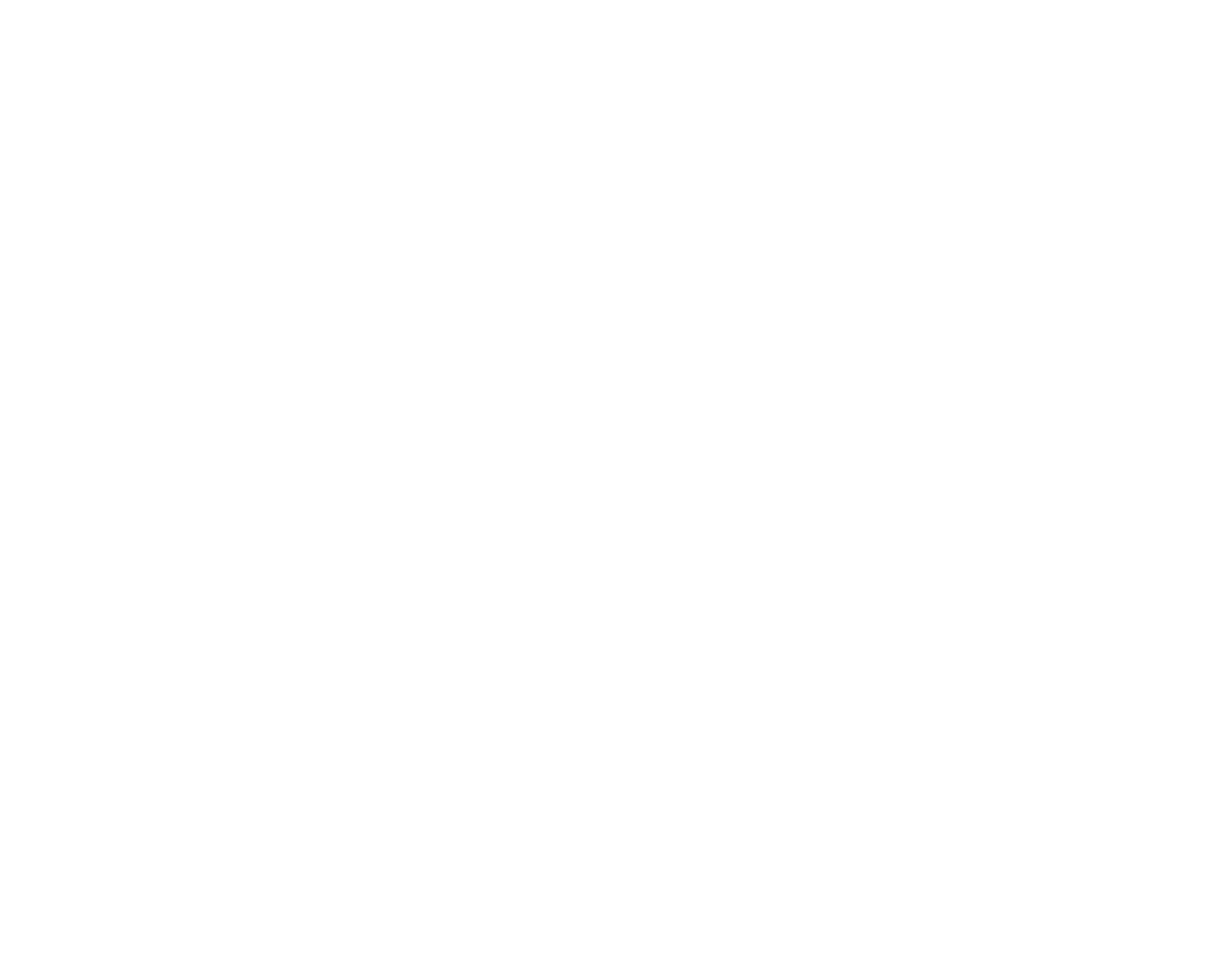
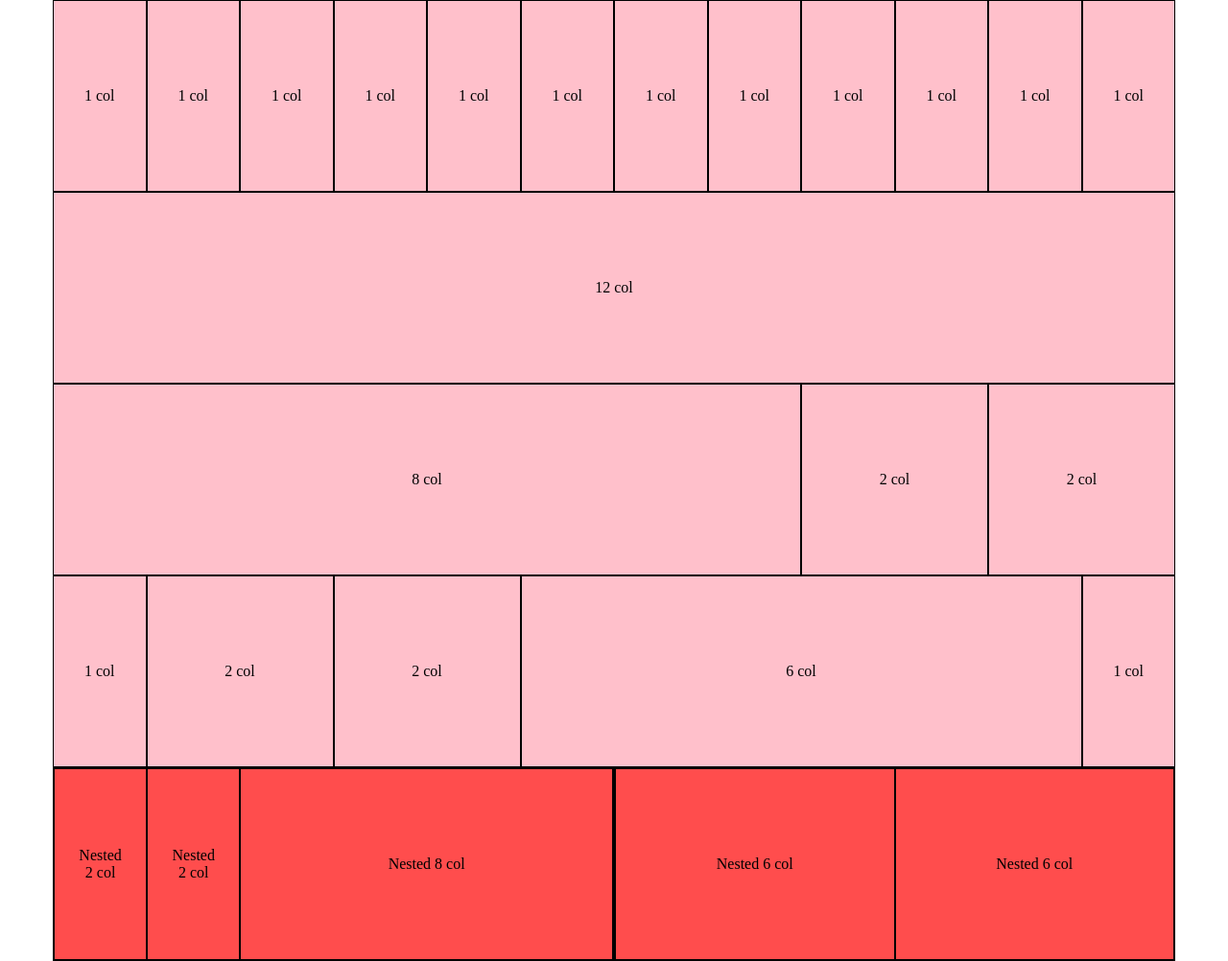
Before and after one commit to CaterinaDanizio/html-css-12bool, a plain HTML site: page index.html in a window 1280 px wide. Shown: the whole page at 96% size. Before the commit the page ends 800 px from the top, so only its background shows below. Drawn offline with Linux system fonts and the light colour scheme; files that its build step writes are made by us from their sources.

Commit message:
Row con bool-framework

```diff
--- a/css/style.css
+++ b/css/style.css
@@ -0,0 +1,24 @@
+* {
+  margin: 0;
+  padding: 0;
+  box-sizing: border-box;
+}
+
+[class*="col-"] {
+  background-color: pink;
+  border: solid 1px black;
+  min-height: 200px;
+  text-align: center;
+  position: relative;
+}
+
+[class*="col-"] p {
+  position: absolute;
+  top: 50%;
+  left: 50%;
+  transform: translate(-50%, -50%)
+}
+
+.nested {
+  background-color: #ff4d4d;
+}
--- a/index.html
+++ b/index.html
@@ -3,12 +3,143 @@
   <head>
     <meta charset="utf-8">
     <title>Prova layout con griglie</title>
+    <link rel="stylesheet" href="css/lib/12bool.css">
     <link rel="stylesheet" href="css/style.css">
-    <link rel="stylesheet" href="css/lib/12bool.css">
     <meta name=“viewport” content=“width=device-width, initial-scale=1.0">
   </head>
   <body>
+
     <div class="container">
+
+      <!-- 1° riga -->
+
+      <div class="row">
+        <div class="col-1">
+          <p>1 col</p>
+        </div>
+
+        <div class="col-1">
+          <p>1 col</p>
+        </div>
+
+        <div class="col-1">
+          <p>1 col</p>
+        </div>
+
+        <div class="col-1">
+          <p>1 col</p>
+        </div>
+
+        <div class="col-1">
+          <p>1 col</p>
+        </div>
+
+        <div class="col-1">
+          <p>1 col</p>
+        </div>
+
+        <div class="col-1">
+          <p>1 col</p>
+        </div>
+
+        <div class="col-1">
+          <p>1 col</p>
+        </div>
+
+        <div class="col-1">
+          <p>1 col</p>
+        </div>
+
+        <div class="col-1">
+          <p>1 col</p>
+        </div>
+
+        <div class="col-1">
+          <p>1 col</p>
+        </div>
+
+        <div class="col-1">
+          <p>1 col</p>
+        </div>
+
+      </div>
+
+      <!-- 2° riga -->
+
+      <div class="row">
+        <div class="col-12">
+          <p>12 col</p>
+        </div>
+      </div>
+
+      <!-- 3° riga -->
+
+      <div class="row">
+        <div class="col-8">
+          <p>8 col</p>
+        </div>
+
+        <div class="col-2">
+          <p>2 col</p>
+        </div>
+
+        <div class="col-2">
+          <p>2 col</p>
+        </div>
+      </div>
+
+      <!-- 4° riga -->
+
+      <div class="row">
+
+        <div class="col-1">
+          <p>1 col</p>
+        </div>
+
+        <div class="col-2">
+          <p>2 col</p>
+        </div>
+
+        <div class="col-2">
+          <p>2 col</p>
+        </div>
+
+        <div class="col-6">
+          <p>6 col</p>
+        </div>
+
+        <div class="col-1">
+          <p>1 col</p>
+        </div>
+
+      </div>
+
+      <!-- 5° riga -->
+
+      <div class="row">
+
+        <div class="col-6">
+          <div class="col-2 nested">
+            <p>Nested 2 col</p>
+          </div>
+          <div class="col-2 nested">
+            <p>Nested 2 col</p>
+          </div>
+          <div class="col-8 nested">
+            <p>Nested 8 col</p>
+          </div>
+        </div>
+
+        <div class="col-6">
+          <div class="col-6 nested">
+            <p>Nested 6 col</p>
+          </div>
+          <div class="col-6 nested">
+            <p>Nested 6 col</p>
+          </div>
+        </div>
+
+      </div>
 
     </div>
   </body>
```
Also changed, not shown: css/lib/12bool.css (renamed from css/12bool.css), 1 other file.
